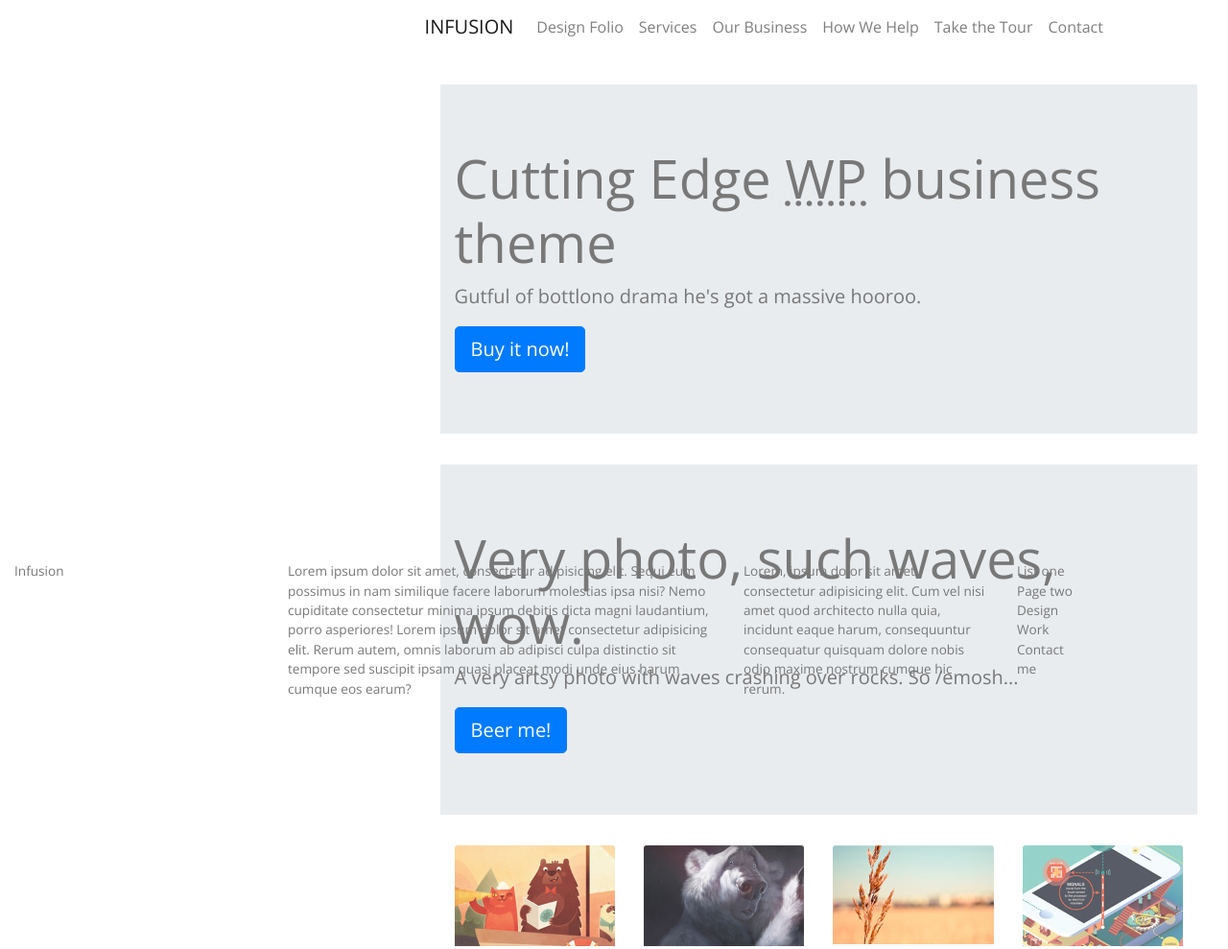
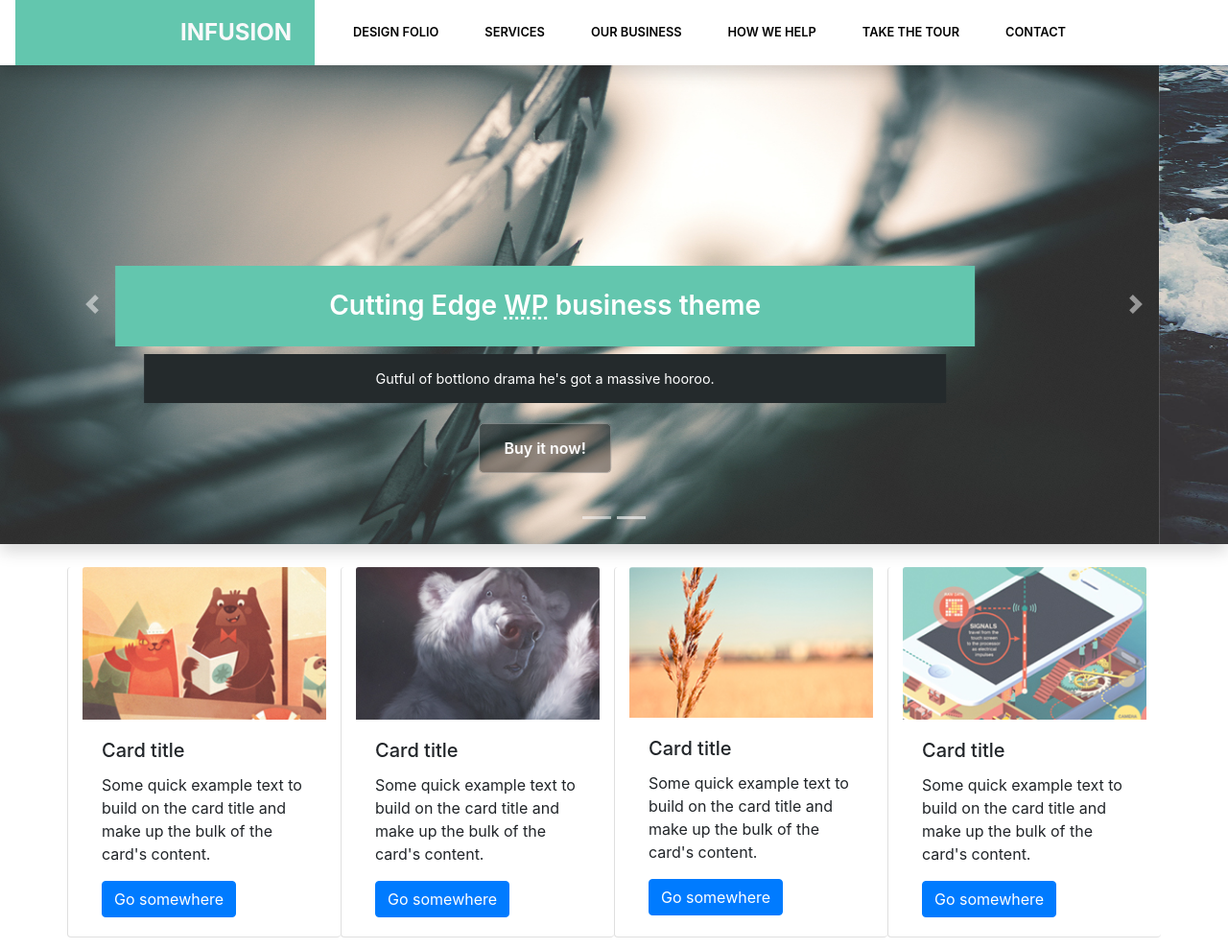
Before and after one commit to SamuelNunesDev/bootstrap-jquery, a plain HTML site: page Site Bootstrap 2/index.html in a window 1280 px wide. Shown: the top 989 px of the page at 96% size. Drawn offline with nearby package versions, Linux system fonts and the light colour scheme; files that its build step writes are made by us from their sources; files whose address does not match are found by name.

Commit message:
Estilos aplicados no menu, carousel e cards

```diff
--- a/Site Bootstrap 2/index.html
+++ b/Site Bootstrap 2/index.html
@@ -12,30 +12,30 @@
 </head>
 <body>
     <header>
-        <nav class="navbar navbar-expand-lg navbar-light">
-                <a class="navbar-brand" href="#">INFUSION</a>
+        <nav class="navbar navbar-expand-lg navbar-light fixed-top py-0 shadow">
+                <a class="navbar-brand col-3 text-light py-3 px-4" href="#"><strong>Infusion</strong></a>
                 <button class="navbar-toggler" type="button" data-toggle="collapse" data-target="#navbarSupportedContent" aria-controls="navbarSupportedContent" aria-expanded="false" aria-label="Toggle navigation">
                   <span class="navbar-toggler-icon"></span>
                 </button>
                 <div class="collapse navbar-collapse" id="navbarSupportedContent">
-                  <ul class="navbar-nav mr-auto">
+                  <ul class="navbar-nav mr-auto text-center">
                     <li class="nav-item">
-                      <a class="nav-link" href="#">Design Folio</a>
+                      <a class="nav-link d-block py-2 px-4" href="#">Design Folio</a>
                     </li>
                     <li class="nav-item">
-                      <a class="nav-link" href="#">Services</a>
+                      <a class="nav-link d-block py-2 px-4" href="#">Services</a>
                     </li>
                     <li class="nav-item">
-                        <a class="nav-link" href="#">Our Business</a>
+                        <a class="nav-link d-block py-2 px-4" href="#">Our Business</a>
                       </li>
                     <li class="nav-item">
-                      <a class="nav-link" href="#">How We Help</a>
+                      <a class="nav-link d-block py-2 px-4" href="#">How We Help</a>
                     </li>
                     <li class="nav-item">
-                        <a class="nav-link" href="#">Take the Tour</a>
+                        <a class="nav-link d-block py-2 px-4" href="#">Take the Tour</a>
                     </li>
                     <li class="nav-item">
-                    <a class="nav-link" href="#">Contact</a>
+                    <a class="nav-link d-block py-2 px-4" href="#">Contact</a>
                     </li>
                   </ul>
             </div>
@@ -43,23 +43,55 @@
     </header>
     <main>
         <section>
-            <div class="jumbotron jumbotron-fluid">
+            <div class="jumbotron jumbotron-fluid d-md-none">
                 <div class="container">
-                  <h1 class="display-4">Cutting Edge <abbr title="Wordpress">WP</abbr> business theme</h1>
-                  <p class="lead">Gutful of bottlono drama he's got a massive hooroo.</p>
+                  <h2 class="">Cutting Edge <abbr title="Wordpress">WP</abbr> business theme</h2>
+                  <p class="">Gutful of bottlono drama he's got a massive hooroo.</p>
                   <a href="#" class="btn btn-primary btn-lg">Buy it now!</a>
                 </div>
             </div>
-            <div class="jumbotron jumbotron-fluid">
+            <div class="jumbotron jumbotron-fluid d-md-none">
                 <div class="container">
-                  <h1 class="display-4">Very photo, such waves, wow.</h1>
-                  <p class="lead">A very artsy photo with waves crashing over rocks. So /emosh...</p>
+                  <h2 class="">Very photo, such waves, wow.</h2>
+                  <p class="">A very artsy photo with waves crashing over rocks. So /emosh...</p>
                   <a href="#" class="btn btn-primary btn-lg">Beer me!</a>
                 </div>
             </div>
         </section>
+        <section>
+          <div id="carouselExampleIndicators" class="carousel slide d-none d-lg-block shadow" data-ride="carousel">
+            <ol class="carousel-indicators">
+              <li data-target="#carouselExampleIndicators" data-slide-to="0" class=""></li>
+              <li data-target="#carouselExampleIndicators" data-slide-to="1"></li>
+            </ol>
+            <div class="carousel-inner">
+              <div class="carousel-item active">
+                <img class="carousel-img d-block w-100" src="img/01.jpg" alt="First slide">
+                  <div class="carousel-caption d-none d-md-block mb-5">
+                    <h5>Cutting Edge <abbr title="Wordpress">WP</abbr> business theme</h5>
+                    <p>Gutful of bottlono drama he's got a massive hooroo.</p>
+                    <a href="#" class="btn-carousel">Buy it now!</a>
+                  </div>
+              </div>
+              <div class="carousel-item">
+                <img class="carousel-img d-block w-100" src="img/02.jpg" alt="Second slide">
+                  <div class="carousel-caption d-none d-md-block mb-5">
+                    <h5>Very photo, such waves, wow.</h5>
+                    <p>A very artsy photo with waves crashing over rocks. So /emosh...</p>
+                    <a href="#" class="btn-carousel">Beer me!</a>
+                  </div>
+              </div>
+            </div>
+            <a class="carousel-control-prev" href="#carouselExampleIndicators" role="button" data-slide="prev">
+              <span class="carousel-control-prev-icon" aria-hidden="true"></span>
+            </a>
+            <a class="carousel-control-next" href="#carouselExampleIndicators" role="button" data-slide="next">
+              <span class="carousel-control-next-icon" aria-hidden="true"></span>
+            </a>
+          </div>
+        </section>
         <section class="container">
-            <article class="row">
+            <article class="row my-4">
                 <div class="card col-10 col-lg-3 col-md-5">
                     <img class="card-img-top" src="img/c01.jpg" alt="Card image cap">
                     <div class="card-body">
@@ -100,7 +132,7 @@
                     <h2>Lorem ipsum dolor sit amet, consectetur adipisicing elit. Cupiditate pariatur in doloremque necessitatibus magni consequatur?</h2>
                     <p>Ipsum, nostrum corporis provident, cumque numquam eos et natus neque amet fugit enim cum molestiae! Lorem ipsum dolor sit amet consectetur adipisicing elit. Aspernatur esse, veniam, aliquam voluptas repellendus maxime hic culpa quis excepturi eum minus quo deleniti laborum qui blanditiis iste vero quia est?</p>
                     <a href="#" class="btn btn-primary">BUTTON</a>
-                    <a href="#" class="btn btn-secundary">BUTTON</a>
+                    <a href="#" class="btn btn-secondary">BUTTON</a>
                 </div>
                 <div class="col-6">
                     <h2>Lorem ipsum dolor sit amet, consectetur adipisicing elit. Cupiditate pariatur in doloremque necessitatibus magni consequatur?</h2>
--- /dev/null
+++ b/Site Bootstrap 2/style.css
@@ -0,0 +1,77 @@
+body {
+    margin-top: 4.2rem;
+}
+.navbar {
+    background-color: #fff;
+}
+.navbar-brand {
+    background-color: #63c6ae;
+    text-align: right;
+    min-width: 9rem;
+    text-transform: uppercase;
+    font-size: 1.5rem;
+}
+.nav-link {
+    border-bottom: 1px dotted rgba(255, 255, 255, .2);
+    text-transform: uppercase;
+    font-size: .8rem;
+    transition: all .5s ease;
+    color: #fff !important;
+    font-weight: 600;
+}
+.nav-link:hover {
+    color: #63c6ae !important;
+}
+.navbar-nav {
+    background-color: #242a2c;
+}
+.carousel-img {
+    height: 500px;
+}
+.carousel-caption h5 {
+    background-color: #63c6ae;
+    color: #fff;
+    font-size: 1.75rem;
+    font-weight: 600;
+    padding: 25px 20px;
+    margin-top: 240px;
+}
+.carousel-caption p {
+    background-color: #242a2c;
+    margin: 5px 30px 35px 30px;
+    color: #fff;
+    padding: 15px;
+    font-size: .9rem;
+}
+.btn-carousel {
+    border: 1px solid rgba(255, 255, 255, .3);
+    border-radius: 5px;
+    padding: 15px 25px;
+    color: #fff;
+    background-color: rgba(0, 0, 0, 0.397);
+    font-weight: 600;
+    font-size: 1rem;
+    text-decoration: none;
+}
+.btn-carousel:hover {
+    text-transform: none;
+    color: #fff;
+}
+.card {
+    border-top: none;
+    border-right: none;
+}
+
+@media screen and (min-width: 992px){
+    .navbar {
+        background-color: #fff !important;
+    }
+    .navbar-nav {
+        background-color: transparent;
+    }
+    .nav-link {
+        padding-top: 0px;
+        padding-bottom: 0px;
+        color: black !important;
+    }
+}
```
